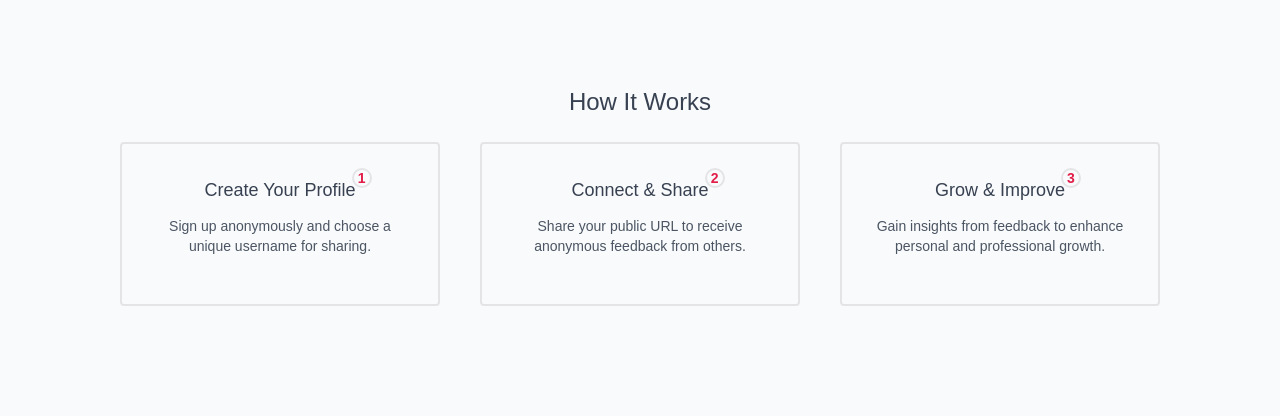
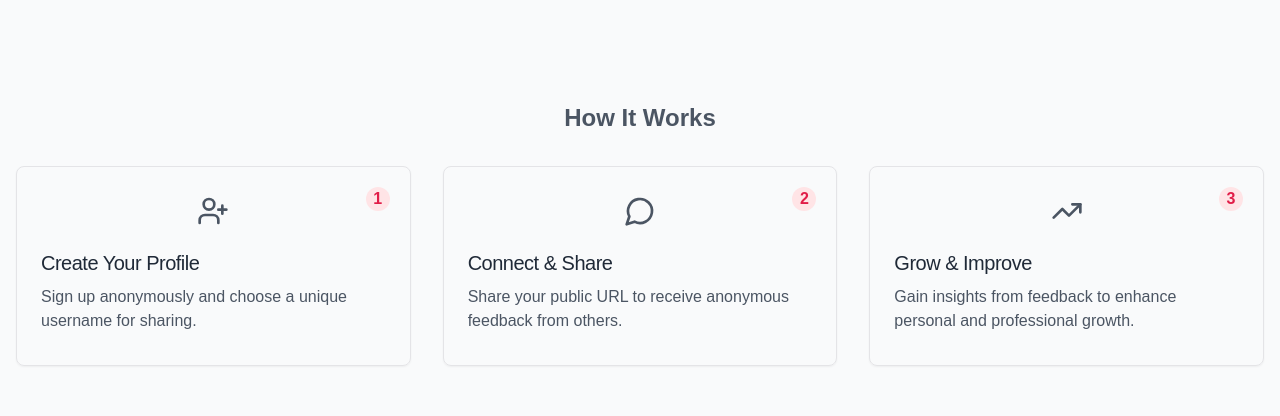
Before and after one commit to Nisha0202/anonfeedback, a Next.js app: page / in a window 1280 px wide. Shown: the part 282-698 px from the top of the page. Built offline with nearby package versions, Linux system fonts and the light colour scheme; no server answers.

Commit message:
Home page redesigned

```diff
--- a/src/app/globals.css
+++ b/src/app/globals.css
@@ -97,3 +97,14 @@ body {
   background-size: 200% 200%;
   animation: wave-gradient 4s ease-in-out infinite;
 }
+
+@keyframes gradient {
+  0% { background-position: 0% 50%; }
+  50% { background-position: 100% 50%; }
+  100% { background-position: 0% 50%; }
+}
+
+.animate-gradient {
+  animation: gradient 4s ease infinite;
+  background-size: 200% 200%;
+}
--- a/src/app/page.tsx
+++ b/src/app/page.tsx
@@ -1,5 +1,7 @@
 import dynamic from 'next/dynamic';
 const Nav = dynamic(() => import('@/components/Nav'));
+import { Card, CardContent, CardHeader, CardTitle } from "@/components/ui/card"
+import { MessageCircle, UserPlus, TrendingUp } from "lucide-react"
 
 export default function Component() {
   return (
@@ -7,49 +9,53 @@ export default function Component() {
       <Nav />
       <main className="flex-grow">
         <section className="container mx-auto px-2 py-24 lg:py-20 text-center mt-6 ">
-          <h1 className="text-[22px] lg:text-5xl md:text-3xl font-bold h-8 md:h-10 lg:h-14
+          <h1 className="text-2xl sm:text-3xl lg:text-5xl md:text-3xl font-bold min-h-8 md:h-10 lg:min-h-14
                        bg-gradient-to-r text-transparent from-rose-900 via-rose-400 to-rose-600 bg-clip-text
                        animate-[wave-gradient_4s_ease_infinite] bg-[length:200%_200%]"
           >
             Get Feedback Anonymously
           </h1>
 
-          <p className="hidden md:block text-sm lg:text-base text-gray-600 max-w-2xl mx-auto text-center">
+          <p className="hidden sm:block md:block text-sm lg:text-base text-gray-600 max-w-2xl mx-auto text-center">
             Empower yourself with honest, unfiltered feedback. Our platform helps share openly and grow continuously.
           </p>
-          <p className="block md:hidden text-sm lg:text-base text-gray-600 mx-auto text-center">
+          <p className="block sm:hidden text-sm lg:text-base text-gray-600 mx-auto text-center">
             Empower yourself with honest, unfiltered feedback.
           </p>
 
 
         </section>
 
-        <section className="pb-12 pt-4">
-          <div className="container mx-auto">
-            <h2 className=" text-lg lg:text-2xl font-medium text-center mb-4 lg:mb-6 ">
+
+        <section className="pt-8 ">
+          <div className="container mx-auto px-4">
+            <h2 className="text-lg md:text-2xl font-semibold text-center mb-8 text-gray-600">
               How It Works
             </h2>
-            <div className="flex flex-col lg:flex-row gap-4 lg:gap-10 items-center justify-center h-full">
+            <div className="grid grid-cols-1 md:grid-cols-3 gap-8">
               <FeatureCard
-                index="1"
+                icon={<UserPlus className="size-8 text-gray-600" />}
                 title="Create Your Profile"
                 description="Sign up anonymously and choose a unique username for sharing."
+                index="1"
               />
               <FeatureCard
-                index="2"
+                icon={<MessageCircle className="size-8 text-gray-600" />}
                 title="Connect & Share"
                 description="Share your public URL to receive anonymous feedback from others."
+                index="2"
               />
               <FeatureCard
-                index="3"
+                icon={<TrendingUp className="size-8 text-gray-600" />}
                 title="Grow & Improve"
                 description="Gain insights from feedback to enhance personal and professional growth."
+                index="3"
               />
             </div>
-
           </div>
         </section>
       </main>
+
 
       <footer className="bg-gray-100 pb-4 py-7">
         <div className="container mx-auto px-6 text-center text-gray-600 text-sm">
@@ -61,21 +67,22 @@ export default function Component() {
   )
 }
 
-function FeatureCard({ index, title, description }: { index: string; title: string; description: string }) {
+
+function FeatureCard({ icon, title, description, index }: { icon: React.ReactNode; title: string; description: string; index: string }) {
   return (
-
-    <div className="flex flex-col w-80 lg:gap-3 gap-2  items-center text-center border-2 px-4 pt-8 pb-12 rounded-sm transition-transform duration-300 hover:scale-105">
-      <div className="relative">
-        <div className="">
-          <h3 className="lg:text-lg text-base font-medium ">{title}</h3>
+    <Card className="transition-all bg-transparent relative duration-300 hover:shadow-lg hover:-translate-y-1 text-gray-800 ">
+      <CardHeader className=' pb-0 lg:pb-2'>
+        <div className="flex items-center  justify-center mb-4 mt-1 text-gray-800">
+          {icon}
         </div>
-        <div className="absolute top-0 right-0 -mr-4 border-2  -mt-2 w-5 h-5 rounded-full font-semibold text-sm text-rose-600  flex items-center justify-center">
-          {index}
-        </div>
+        <CardTitle className="text-xl font-medium text-gray-800 ">{title}</CardTitle>
+      </CardHeader>
+      <CardContent>
+        <p className="text-sm lg:text-base text-gray-600  pb-2 pt-0">{description}</p>
+      </CardContent>
+      <div className="absolute top-5 right-5 size-6 rounded-full bg-rose-100 text-rose-600 font-semibold flex items-center justify-center">
+        {index}
       </div>
-
-      <p className="text-gray-600 text-sm px-3">{description}</p>
-    </div>
-
+    </Card>
   )
 }
```
